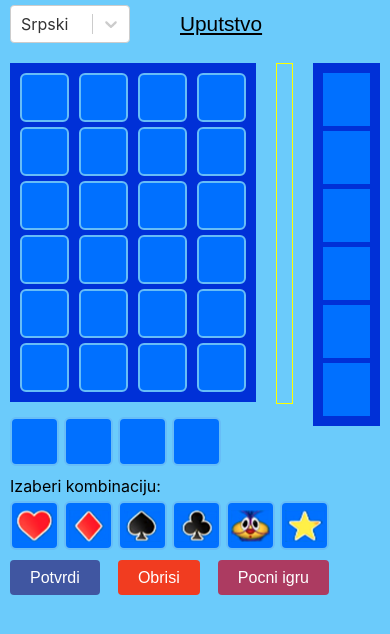
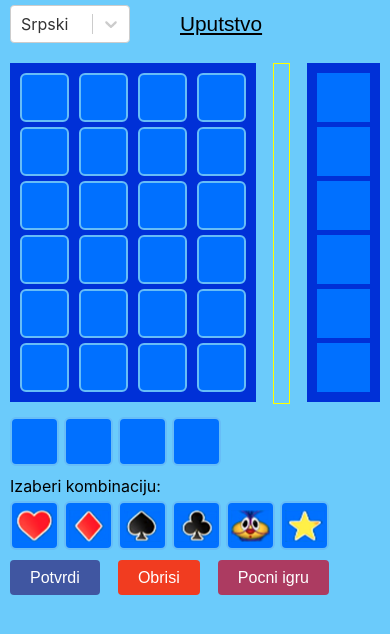
Before and after one commit to markopredovic/skocko, a React (Create React App) app: page / in a window 390 px wide. Shown: the top 634 px of the page. Built offline with nearby package versions, Linux system fonts and the light colour scheme.

Commit message:
css fix 2

```diff
--- a/src/styles/_layout.scss
+++ b/src/styles/_layout.scss
@@ -133,11 +133,13 @@ body {
         padding: 5px 10px;
 
         .l-skocko-top {
+            justify-content: space-between;
             margin-bottom: 15px;
             max-height: 339px;
         }
 
-        .l-table-game { margin-right: 20px; }
+        .l-table-game { margin-right: 0; }
+        .l-skocko-time { margin-right: 0;}
 
         .l-skocko-bottom {
             display: flex;
```
